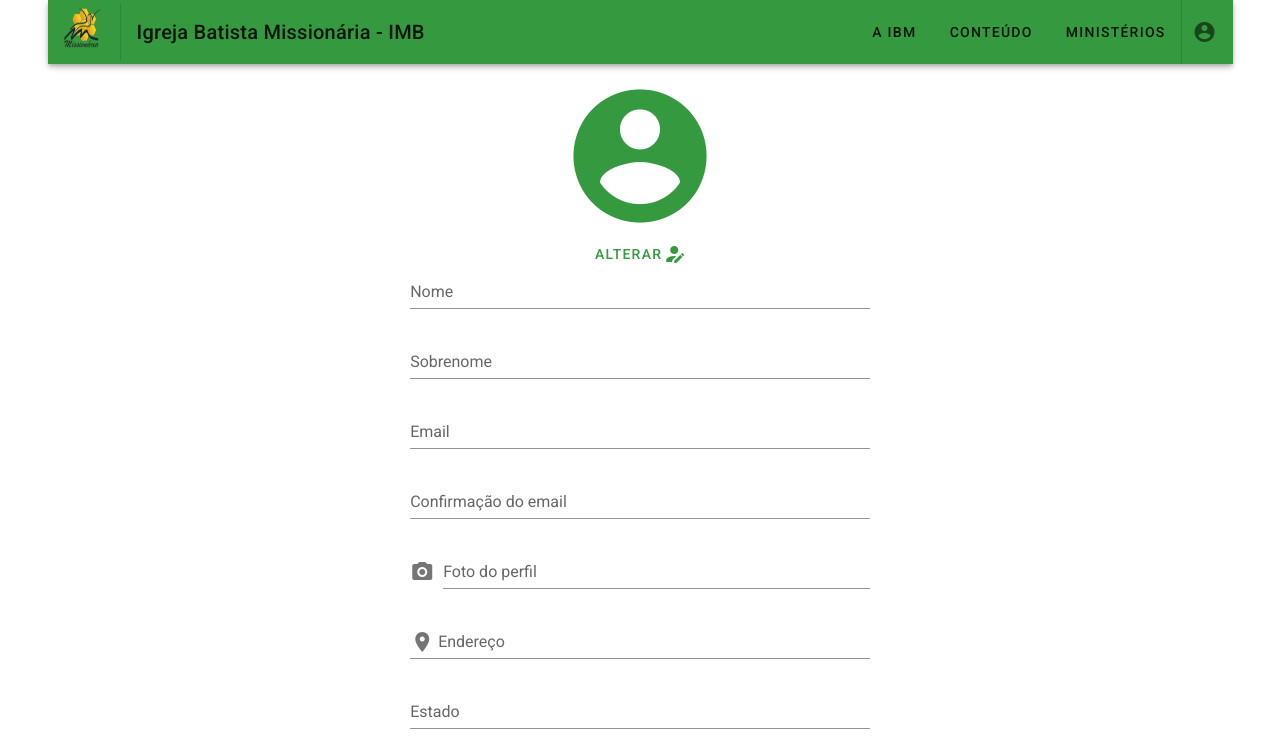
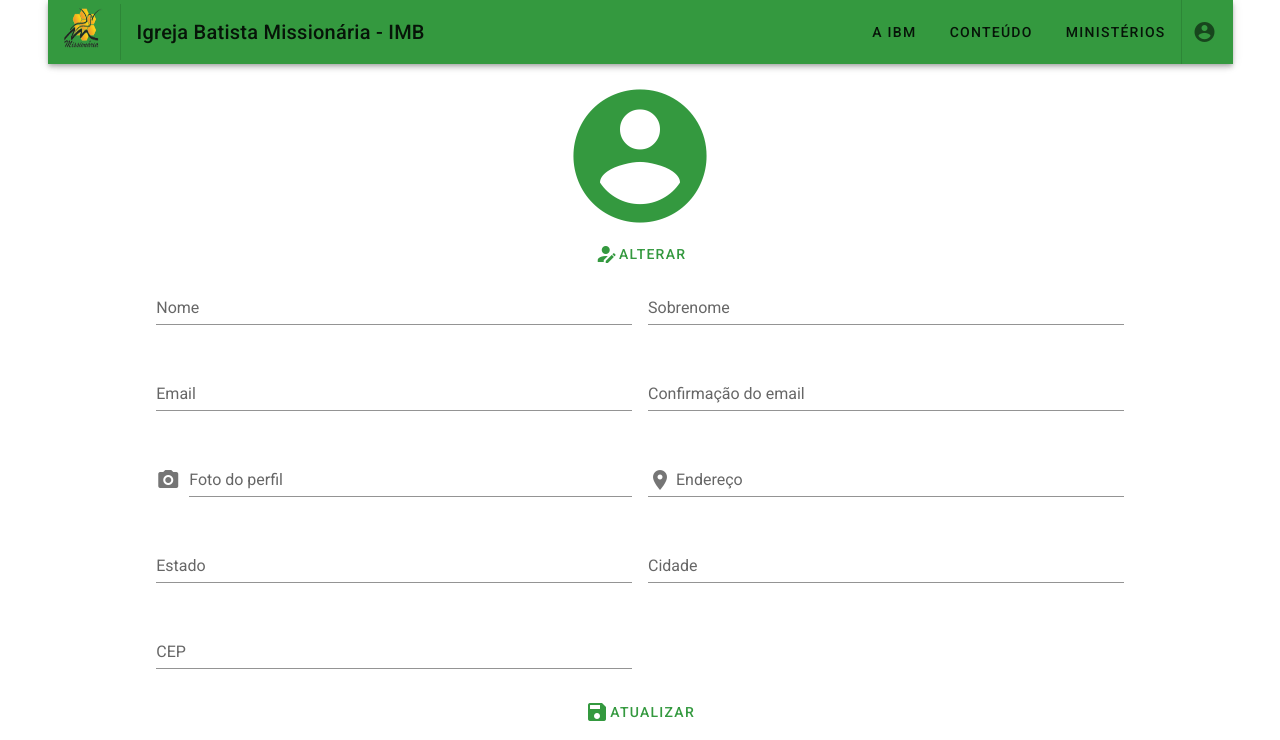
Before and after one commit to danilodcn/igreja-front, a Nuxt app: page /user/profile in a window 1280 px wide. Shown: the top 740 px of the page. Built offline with nearby package versions, Linux system fonts and the light colour scheme.

Commit message:
tentando usar mascaras

```diff
--- a/package.json
+++ b/package.json
@@ -17,6 +17,7 @@
     "vue": "^2.6.14",
     "vue-server-renderer": "^2.6.14",
     "vue-template-compiler": "^2.6.14",
+    "vue-the-mask": "^0.11.1",
     "vuetify": "^2.6.1",
     "vuex-module-decorators": "^2.0.0",
     "webpack": "^4.46.0"
--- a/src/pages/user/profile.vue
+++ b/src/pages/user/profile.vue
@@ -1,7 +1,7 @@
 <template>
   <div>
     <v-container class="mx-auto">
-      <v-col cols="8" sm="7" md="5" class="mx-auto px-">
+      <v-col cols="11" sm="10" class="mx-auto px-0">
         <v-row cols="12" class="mx-auto" align="center" justify="center">
           <v-avatar size="160">
             <v-img :src="user.image" v-if="user"></v-img>
@@ -12,12 +12,12 @@
         </v-row>
         <v-row align="center" justify="center">
           <v-btn color="primary" text>
+            <v-icon>mdi-account-edit</v-icon>
             <span>Alterar</span>
-            <v-icon>mdi-account-edit</v-icon>
           </v-btn>
         </v-row>
 
-        <v-form v-model="form.isValid">
+        <v-form v-model="form.isValid" class="profile-form">
           <v-text-field label="Nome" placeholder="Nome"></v-text-field>
 
           <v-text-field
@@ -51,8 +51,19 @@
 
           <v-text-field label="Cidade" placeholder="Cidade"></v-text-field>
 
-          <v-text-field label="CEP" placeholder="CEP"></v-text-field>
+          <v-text-field
+            label="CEP"
+            placeholder="CEP"
+            return-masked-value
+            mask="###.###.###-##"
+          ></v-text-field>
         </v-form>
+        <v-row align="center" justify="center">
+          <v-btn color="primary" text>
+            <v-icon>mdi-content-save</v-icon>
+            <span>Atualizar</span>
+          </v-btn>
+        </v-row>
       </v-col>
     </v-container>
   </div>
@@ -92,6 +103,17 @@ export default Vue.extend({
 </script>
 
 <style scoped>
-.user-avatar {
+.profile-form {
+  display: grid;
+  grid-template-columns: 1fr;
+  gap: 1rem;
+  margin-bottom: 1rem;
+  margin-top: 1rem;
+}
+
+@media (min-width: 680px) {
+  .profile-form {
+    grid-template-columns: 1fr 1fr;
+  }
 }
 </style>
--- /dev/null
+++ b/src/plugins/mask.ts
@@ -0,0 +1,4 @@
+import Vue from 'vue'
+import VueTheMask from 'vue-the-mask'
+
+Vue.use(VueTheMask)
```
Also changed, not shown: 1 other file (tests, documents, lock files or other folders).
